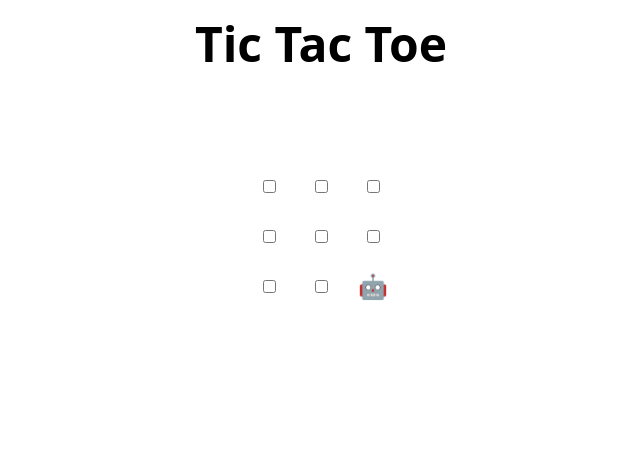
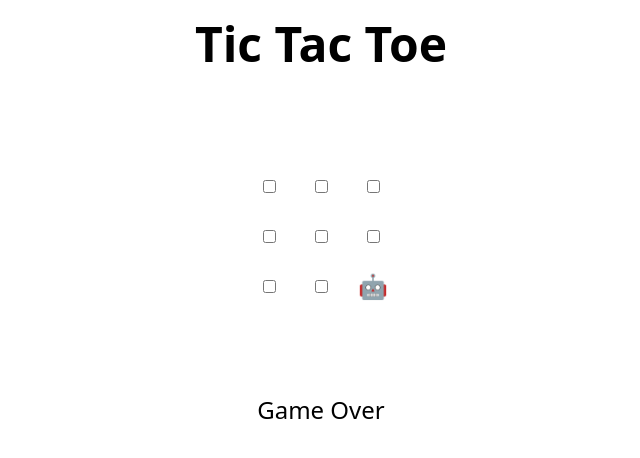
Before and after one commit to ansibtri/introduction-to-github, a plain HTML site: page index.html in a window 1280 px wide. Shown: the whole page, without its empty margins (319-959 px from the left). Drawn offline with Linux system fonts and the light colour scheme.

Commit message:
Added a suggestion

```diff
--- a/index.html
+++ b/index.html
@@ -48,7 +48,7 @@
 </table>
 
 <h2 hidden>Game over, refresh to play again 🧑‍💻 🤖!</h2>
-
+Game Over
 <script>
   // Initialization
   const boxes = Array.from(document.querySelectorAll("td"));
```
